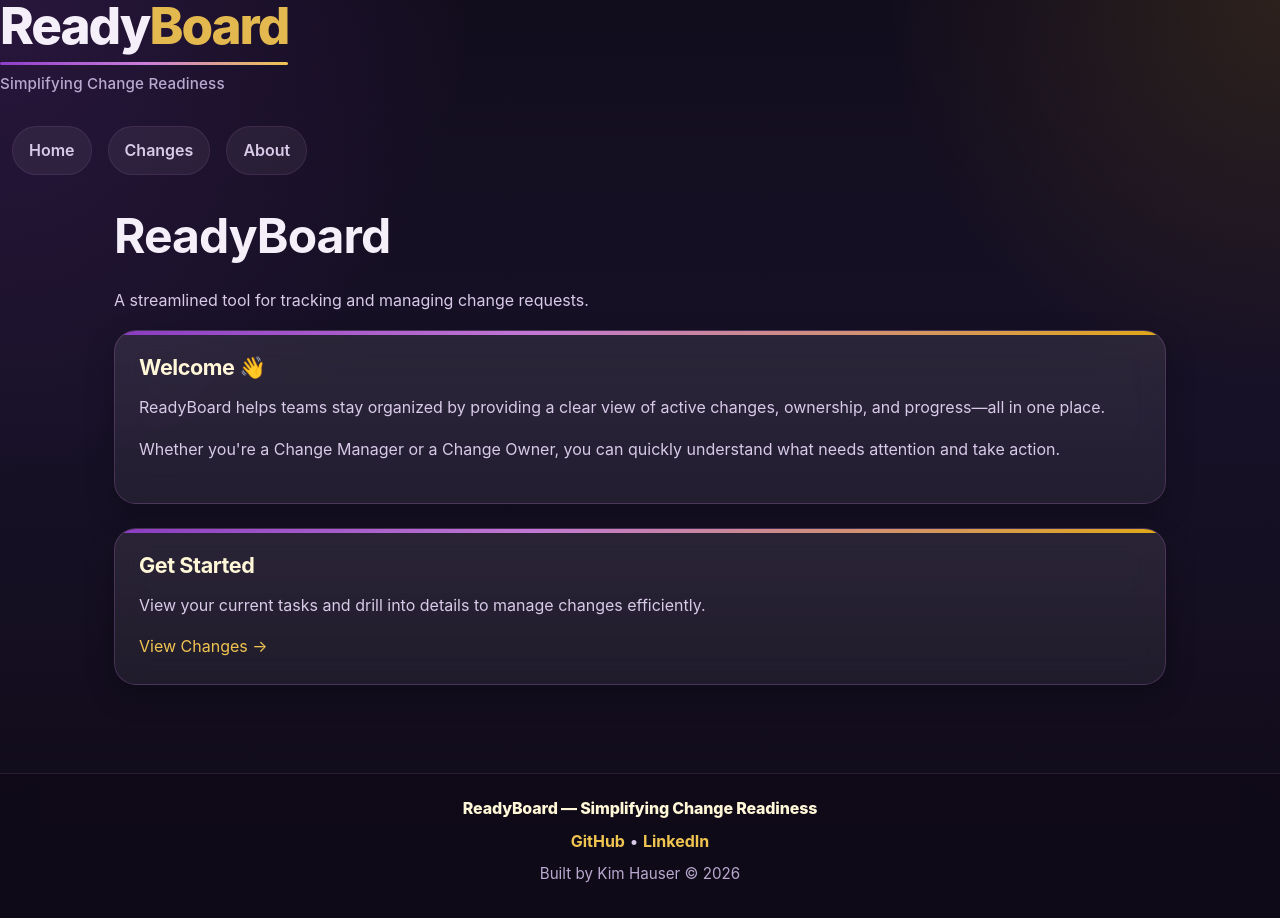
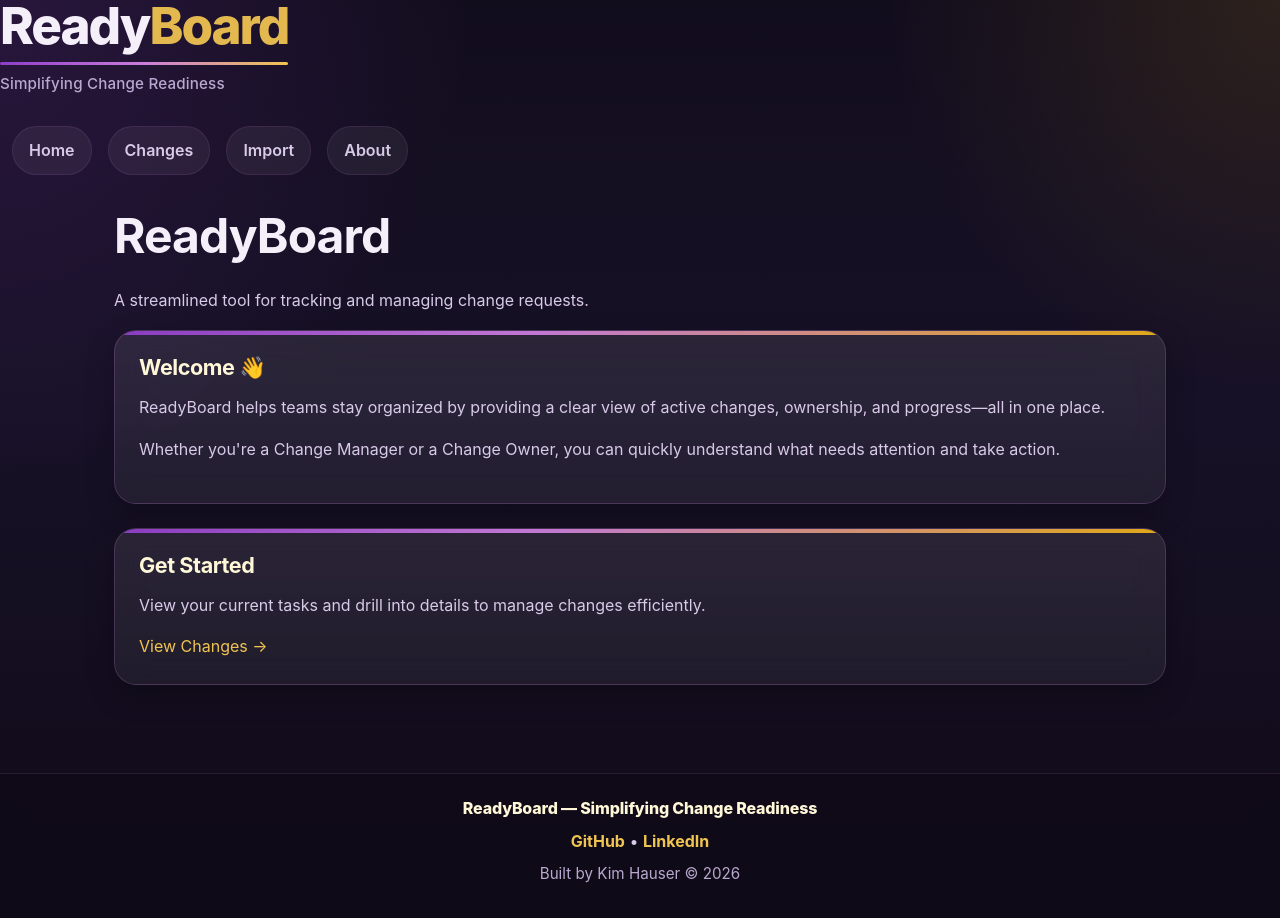
Before and after one commit to kim-hauser/readyboard-fullstack, a React (Vite) app in the folder frontend/: page / in a window 1280 px wide. Built offline with nearby package versions, Linux system fonts and the light colour scheme.

Commit message:
Create Navbar Import button

```diff
--- a/frontend/src/components/NavBar.jsx
+++ b/frontend/src/components/NavBar.jsx
@@ -30,6 +30,7 @@ function NavBar() {
       <div className={`nav-links ${isOpen ? 'open' : ''}`}>
         <Link to="/" onClick={closeMenu}>Home</Link>
         <Link to="/changes" onClick={closeMenu}>Changes</Link>
+        <Link to="/changes/import" onClick={closeMenu}>Import</Link>
         <Link to="/about" onClick={closeMenu}>About</Link>
       </div>
     </nav>
--- a/frontend/src/pages/Dashboard.jsx
+++ b/frontend/src/pages/Dashboard.jsx
@@ -254,7 +254,7 @@ function Dashboard() {
                   <div>
                     <h2>{groupName}</h2>
                     <p className="queue-bucket-meta">
-                      {changes.length} total · Ready: {readyCount} · Pending:{' '}
+                      {changes.length} Total · Ready: {readyCount} · Pending:{' '}
                       {pendingCount} · Open: {openCount}
                     </p>
                   </div>
```
